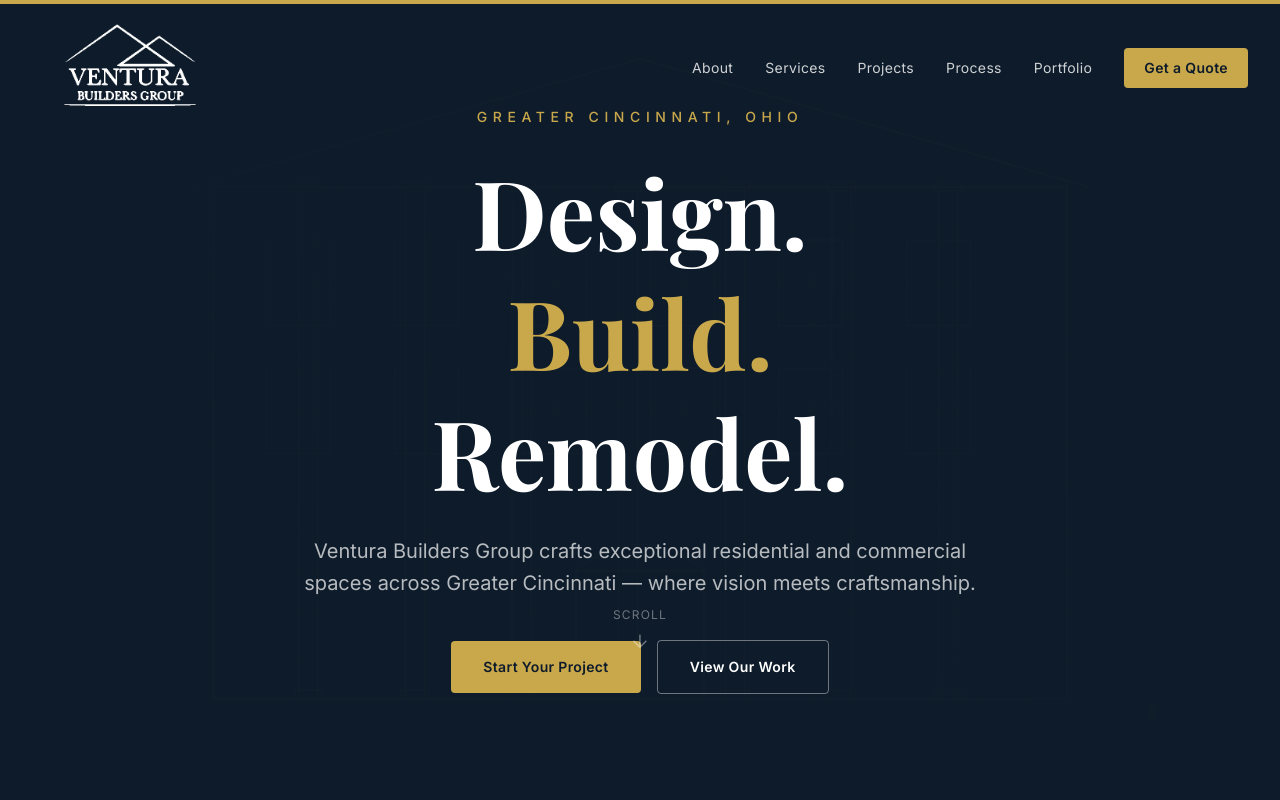
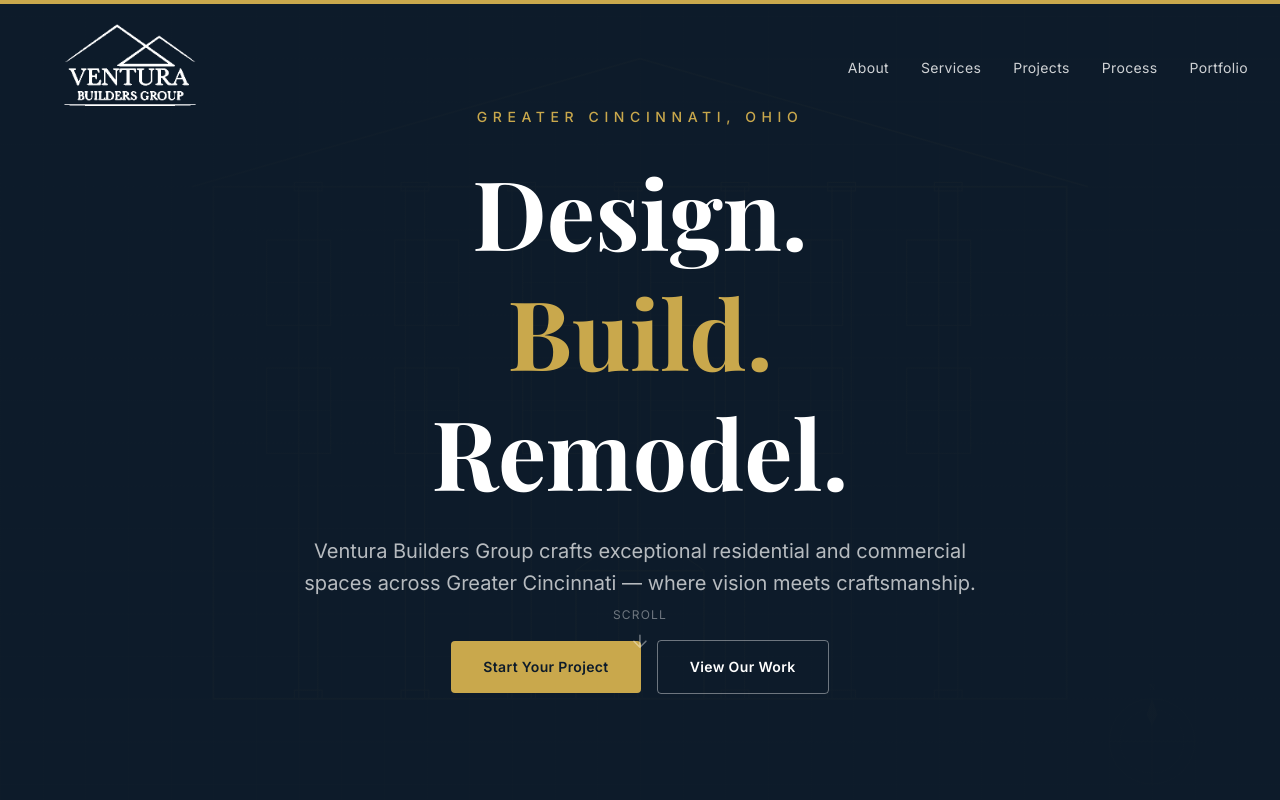
Before and after one commit to devrize7/ventura-site, a Next.js app: page / in a window 1280 px wide. Shown: the top 800 px of the page. Built offline with nearby package versions, Linux system fonts and the light colour scheme; a web font is replaced by a local one.

Commit message:
Remove Get a Quote button from navbar

```diff
--- a/src/components/Navbar.tsx
+++ b/src/components/Navbar.tsx
@@ -63,13 +63,6 @@ export default function Navbar() {
               {link.label}
             </button>
           ))}
-          <button
-            onClick={() => handleNav("#contact")}
-            className="bg-[#c9a84c] hover:bg-[#a8842e] text-[#0d1b2a] font-semibold text-sm px-5 py-2.5 rounded transition-colors duration-200 tracking-wide cursor-pointer"
-            style={{ fontFamily: "var(--font-inter)" }}
-          >
-            Get a Quote
-          </button>
         </nav>
 
         {/* Mobile hamburger */}
@@ -102,13 +95,6 @@ export default function Navbar() {
               {link.label}
             </button>
           ))}
-          <button
-            onClick={() => handleNav("#contact")}
-            className="bg-[#c9a84c] hover:bg-[#a8842e] text-[#0d1b2a] font-semibold text-sm px-5 py-3 rounded transition-colors duration-200 tracking-wide w-full mt-2 cursor-pointer"
-            style={{ fontFamily: "var(--font-inter)" }}
-          >
-            Get a Quote
-          </button>
         </div>
       </div>
     </header>
```
